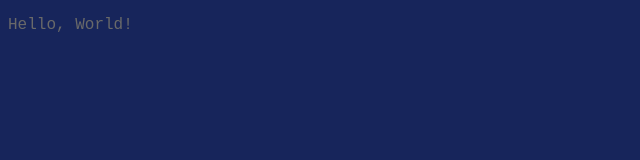
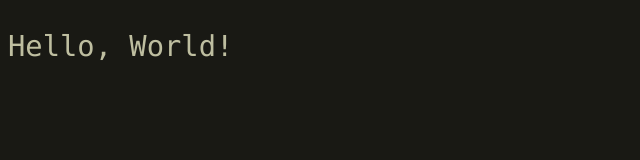
Before and after one commit to Retired-2B-dev-team/ENIGMA, a plain HTML site: page index.html in a window 1280 px wide. Shown: the whole page, without its empty margins (0-640 px from the left). Drawn offline with Linux system fonts and the light colour scheme.

Commit message:
Update webpage

```diff
--- a/index.html
+++ b/index.html
@@ -6,10 +6,10 @@
 		<title>ENIGMA VM</title>
 		<style>
 			body{
-				background-color: rgb(23, 37, 91);
-				color: dimgray;
-				font-family: monospace;
-				font-size: large;
+				background-color: rgb(25, 25, 20);
+				color: rgb(190, 190, 160);
+				font-family: Consolas, monospace;
+				font-size: 180%;
 			}
 		</style>
 	</head>
```
